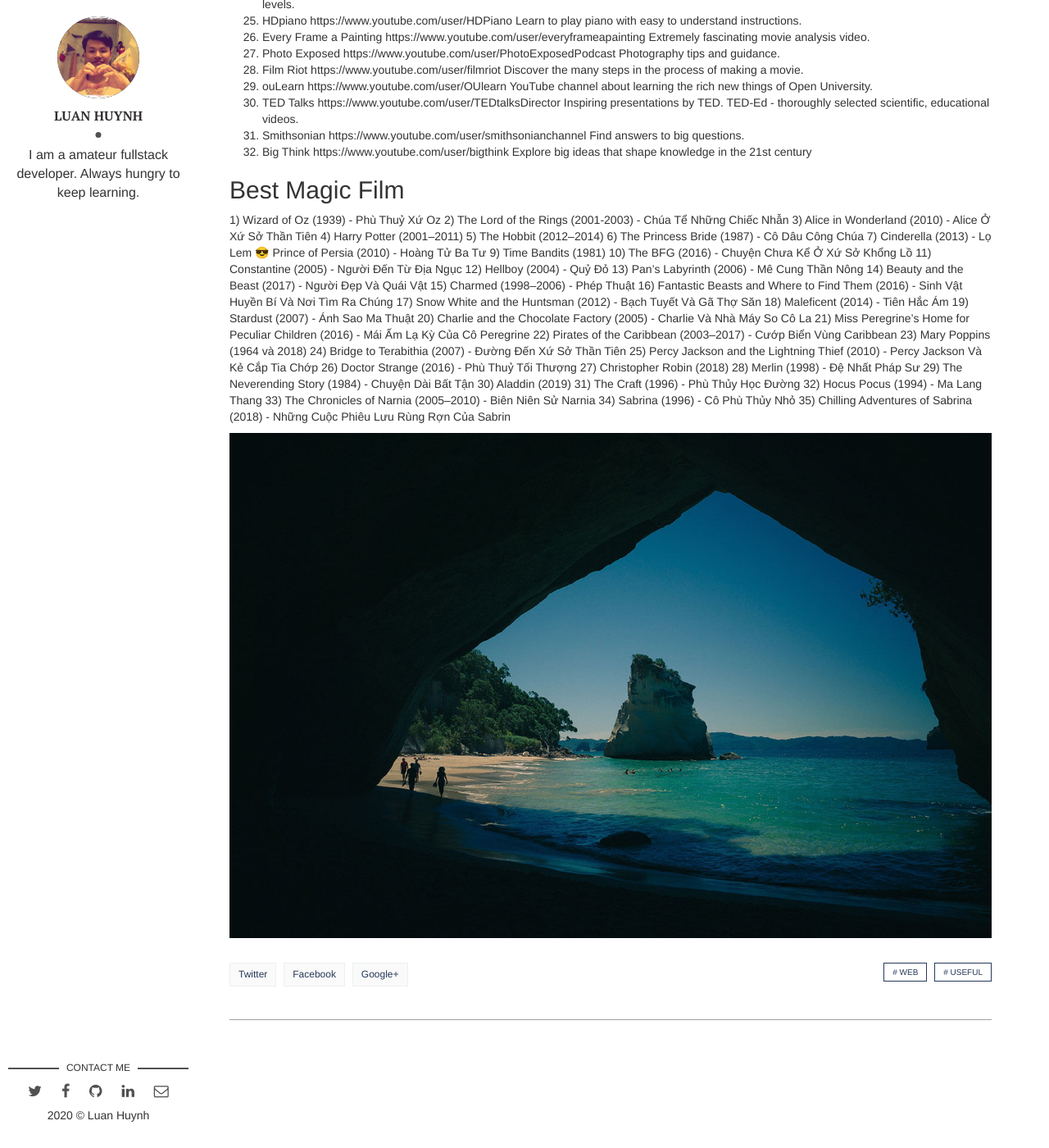
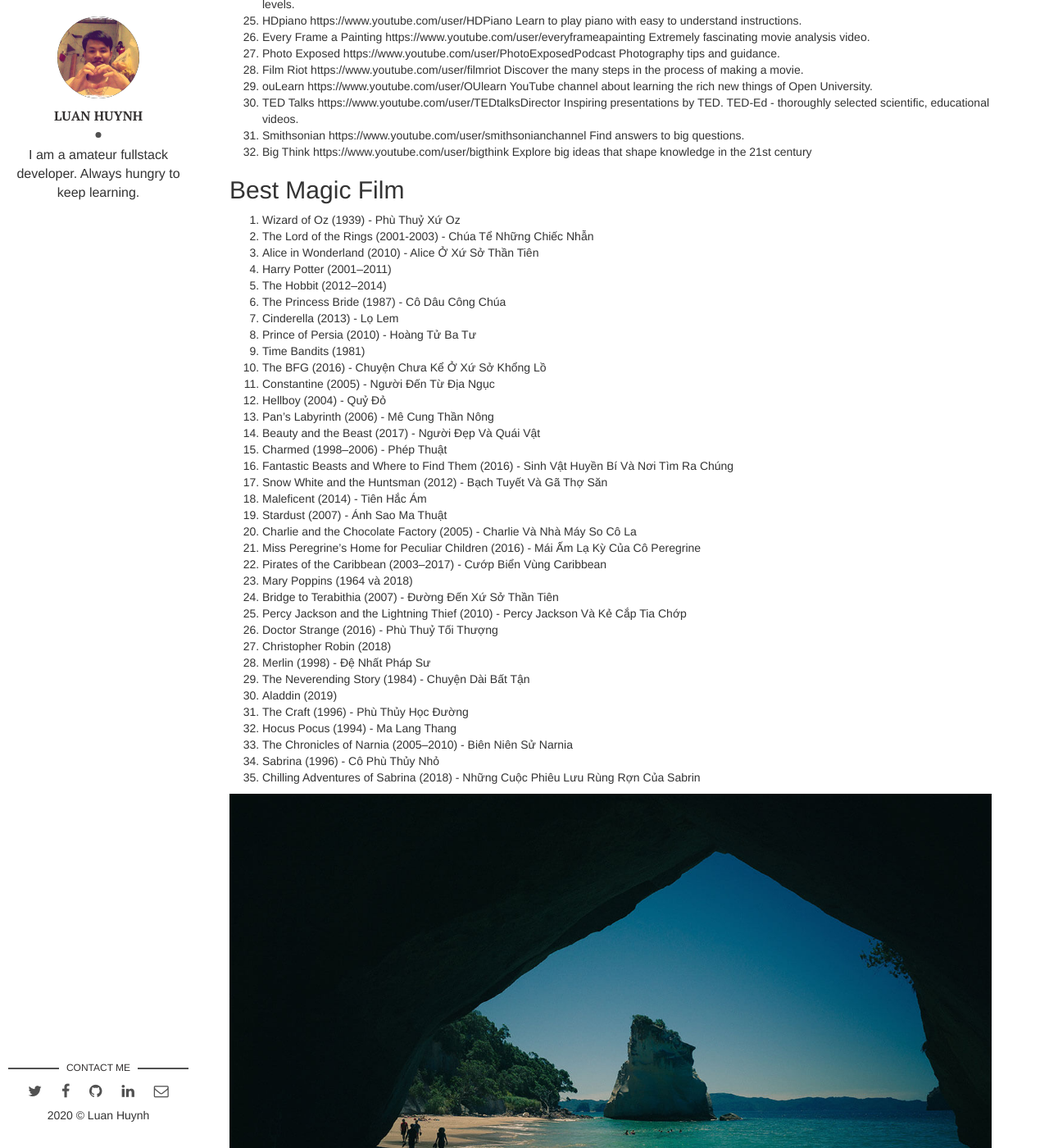
Before and after one commit to minhluan2292/blog, a Jekyll site: the page built from _posts/2020-07-14-some-web-useful-for-it.markdown, in a window 1280 px wide and 1400 px high, scrolled down 1561 px. Shown: the whole window at 82% size. Built offline with Jekyll 4.4.1, drawn with Linux system fonts in a browser that asks for light colours; nearby versions of some CDN libraries; library files that are not in the unit come from our copies; part of the change alters nothing that is shown.

Commit message:
Update 2020-07-14-some-web-useful-for-it.markdown

```diff
--- a/_posts/2020-07-14-some-web-useful-for-it.markdown
+++ b/_posts/2020-07-14-some-web-useful-for-it.markdown
@@ -122,41 +122,41 @@ Explore big ideas that shape knowledge in the 21st century
 
 ## Best Magic Film
 
-1) Wizard of Oz (1939) - Phù Thuỷ Xứ Oz
-2) The Lord of the Rings (2001-2003) - Chúa Tể Những Chiếc Nhẫn
-3) Alice in Wonderland (2010) - Alice Ở Xứ Sở Thần Tiên
-4) Harry Potter (2001–2011)
-5) The Hobbit (2012–2014)
-6) The Princess Bride (1987) - Cô Dâu Công Chúa
-7) Cinderella (2013) - Lọ Lem
-😎 Prince of Persia (2010) - Hoàng Tử Ba Tư
-9) Time Bandits (1981)
-10) The BFG (2016) - Chuyện Chưa Kể Ở Xứ Sở Khổng Lồ
-11) Constantine (2005) - Người Đến Từ Địa Ngục
-12) Hellboy (2004) - Quỷ Đỏ
-13) Pan's Labyrinth (2006) - Mê Cung Thần Nông
-14) Beauty and the Beast (2017) - Người Đẹp Và Quái Vật
-15) Charmed (1998–2006) - Phép Thuật
-16) Fantastic Beasts and Where to Find Them (2016) - Sinh Vật Huyền Bí Và Nơi Tìm Ra Chúng
-17) Snow White and the Huntsman (2012) - Bạch Tuyết Và Gã Thợ Săn
-18) Maleficent (2014) - Tiên Hắc Ám
-19) Stardust (2007) - Ánh Sao Ma Thuật
-20) Charlie and the Chocolate Factory (2005) - Charlie Và Nhà Máy So Cô La
-21) Miss Peregrine's Home for Peculiar Children (2016) - Mái Ấm Lạ Kỳ Của Cô Peregrine
-22) Pirates of the Caribbean (2003–2017) - Cướp Biển Vùng Caribbean
-23) Mary Poppins (1964 và 2018)
-24) Bridge to Terabithia (2007) - Đường Đến Xứ Sở Thần Tiên
-25) Percy Jackson and the Lightning Thief (2010) - Percy Jackson Và Kẻ Cắp Tia Chớp
-26) Doctor Strange (2016) - Phù Thuỷ Tối Thượng
-27) Christopher Robin (2018)
-28) Merlin (1998) - Đệ Nhất Pháp Sư
-29) The Neverending Story (1984) - Chuyện Dài Bất Tận
-30) Aladdin (2019)
-31) The Craft (1996) - Phù Thủy Học Đường
-32) Hocus Pocus (1994) - Ma Lang Thang
-33) The Chronicles of Narnia (2005–2010) - Biên Niên Sử Narnia
-34) Sabrina (1996) - Cô Phù Thủy Nhỏ
-35) Chilling Adventures of Sabrina (2018) - Những Cuộc Phiêu Lưu Rùng Rợn Của Sabrin
+1. Wizard of Oz (1939) - Phù Thuỷ Xứ Oz
+2. The Lord of the Rings (2001-2003) - Chúa Tể Những Chiếc Nhẫn
+3. Alice in Wonderland (2010) - Alice Ở Xứ Sở Thần Tiên
+4. Harry Potter (2001–2011)
+5. The Hobbit (2012–2014)
+6. The Princess Bride (1987) - Cô Dâu Công Chúa
+7. Cinderella (2013) - Lọ Lem
+8. Prince of Persia (2010) - Hoàng Tử Ba Tư
+9. Time Bandits (1981)
+10. The BFG (2016) - Chuyện Chưa Kể Ở Xứ Sở Khổng Lồ
+11. Constantine (2005) - Người Đến Từ Địa Ngục
+12. Hellboy (2004) - Quỷ Đỏ
+13. Pan's Labyrinth (2006) - Mê Cung Thần Nông
+14. Beauty and the Beast (2017) - Người Đẹp Và Quái Vật
+15. Charmed (1998–2006) - Phép Thuật
+16. Fantastic Beasts and Where to Find Them (2016) - Sinh Vật Huyền Bí Và Nơi Tìm Ra Chúng
+17. Snow White and the Huntsman (2012) - Bạch Tuyết Và Gã Thợ Săn
+18. Maleficent (2014) - Tiên Hắc Ám
+19. Stardust (2007) - Ánh Sao Ma Thuật
+20. Charlie and the Chocolate Factory (2005) - Charlie Và Nhà Máy So Cô La
+21. Miss Peregrine's Home for Peculiar Children (2016) - Mái Ấm Lạ Kỳ Của Cô Peregrine
+22. Pirates of the Caribbean (2003–2017) - Cướp Biển Vùng Caribbean
+23. Mary Poppins (1964 và 2018)
+24. Bridge to Terabithia (2007) - Đường Đến Xứ Sở Thần Tiên
+25. Percy Jackson and the Lightning Thief (2010) - Percy Jackson Và Kẻ Cắp Tia Chớp
+26. Doctor Strange (2016) - Phù Thuỷ Tối Thượng
+27. Christopher Robin (2018)
+28. Merlin (1998) - Đệ Nhất Pháp Sư
+29. The Neverending Story (1984) - Chuyện Dài Bất Tận
+30. Aladdin (2019)
+31. The Craft (1996) - Phù Thủy Học Đường
+32. Hocus Pocus (1994) - Ma Lang Thang
+33. The Chronicles of Narnia (2005–2010) - Biên Niên Sử Narnia
+34. Sabrina (1996) - Cô Phù Thủy Nhỏ
+35. Chilling Adventures of Sabrina (2018) - Những Cuộc Phiêu Lưu Rùng Rợn Của Sabrin
 
 
 ![I and My friends]({{site.baseurl}}/assets/img/we-in-rest.jpg)
```
